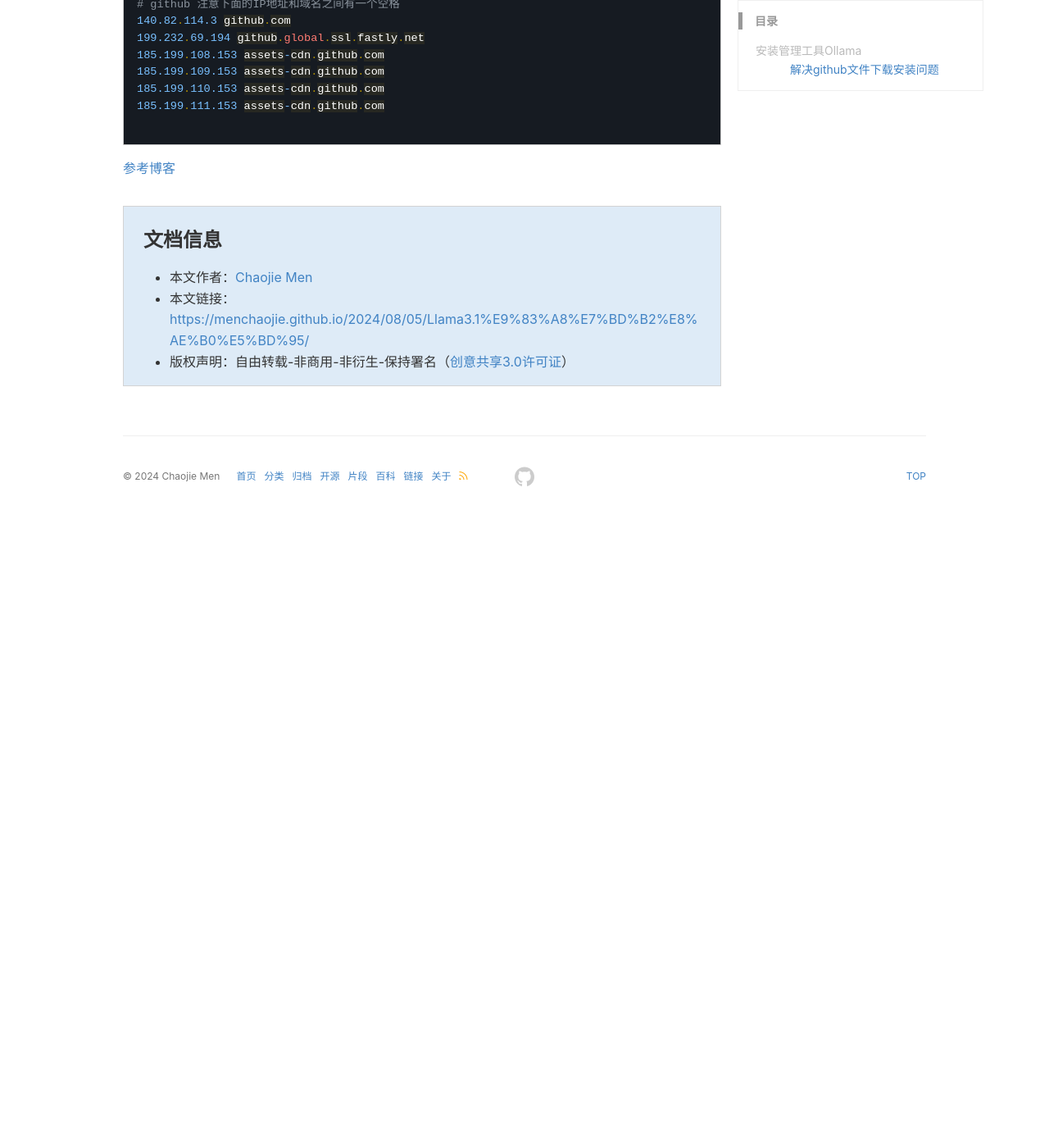
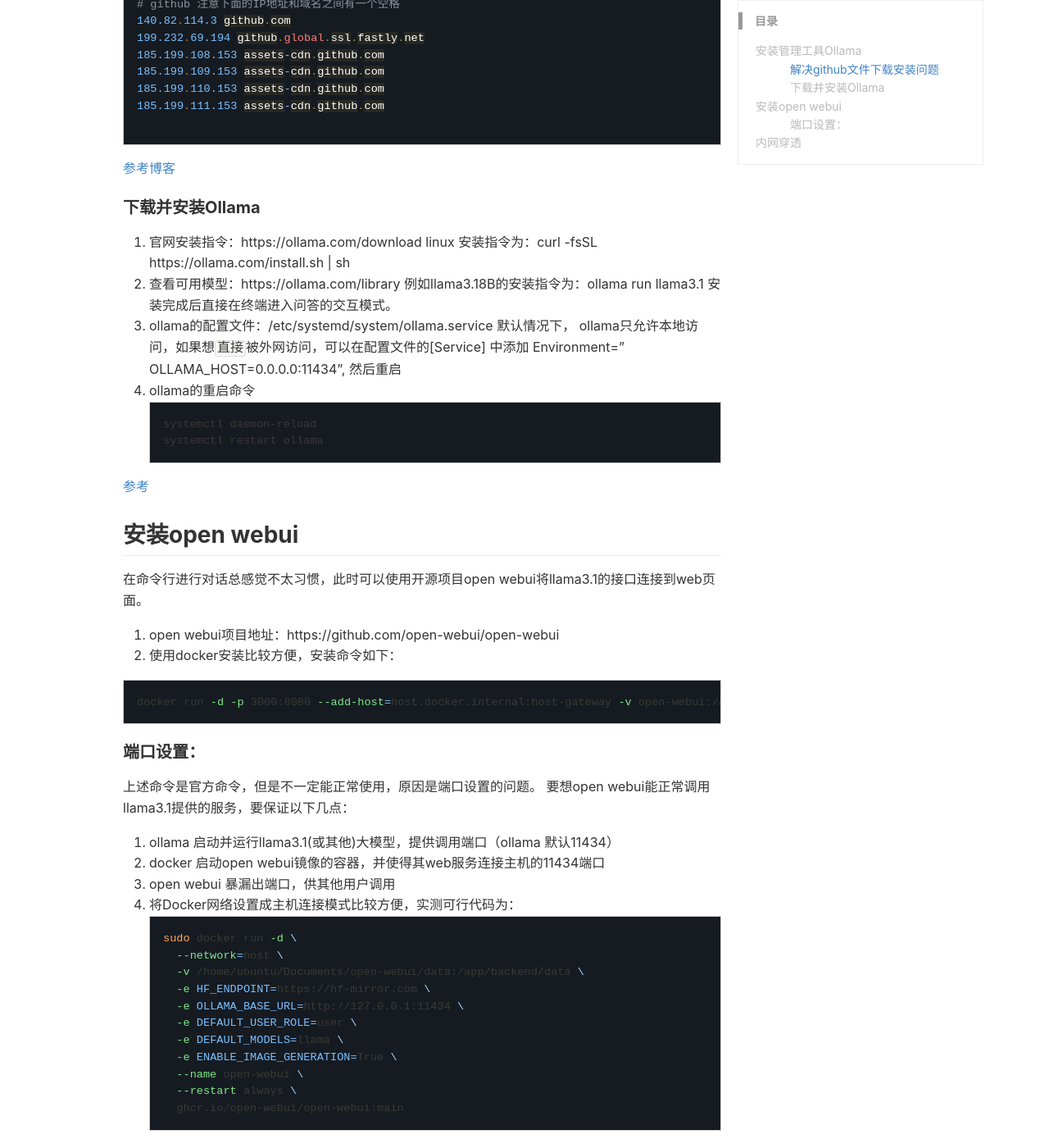
Before and after one commit to menchaojie/menchaojie.github.io, a Jekyll site: the page built from _posts/2024-08-05-Llama3.1部署记录.md, in a window 1280 px wide and 1400 px high, scrolled down 461 px. Shown: the whole window at 82% size. Built offline with Jekyll 4.4.1, drawn with Linux system fonts in a browser that asks for light colours; comment, search, counter and statistics services are not loaded; before the commit the page ends 1091 px from its top, so only the background shows below that; some of the changed text lies outside the part shown.

Commit message:
2024-08-07(Wednesday)16:32

````diff
--- a/_posts/2024-08-05-Llama3.1部署记录.md
+++ b/_posts/2024-08-05-Llama3.1部署记录.md
@@ -28,3 +28,62 @@ Ollama使得本地部署llama变得轻松愉悦，但也有一些问题，首先
 
 ```
 [参考博客](https://blog.csdn.net/okyanxingkui/article/details/136657627)
+
+#### 下载并安装Ollama
+1.  官网安装指令：https://ollama.com/download
+ linux 安装指令为：curl -fsSL https://ollama.com/install.sh | sh
+2.  查看可用模型：https://ollama.com/library
+例如llama3.18B的安装指令为：ollama run llama3.1
+安装完成后直接在终端进入问答的交互模式。
+3. ollama的配置文件：/etc/systemd/system/ollama.service
+默认情况下， ollama只允许本地访问，如果想`直接`被外网访问，可以在配置文件的[Service]
+中添加 Environment="OLLAMA_HOST=0.0.0.0:11434", 然后重启
+4. ollama的重启命令
+```bash
+systemctl daemon-reload
+systemctl restart ollama
+```
+
+[参考](https://zhuanlan.zhihu.com/p/686952702)
+
+## 安装open webui
+
+在命令行进行对话总感觉不太习惯，此时可以使用开源项目open webui将llama3.1的接口连接到web页面。
+
+1. open webui项目地址：https://github.com/open-webui/open-webui
+2.  使用docker安装比较方便，安装命令如下：
+
+```bash
+docker run -d -p 3000:8080 --add-host=host.docker.internal:host-gateway -v open-webui:/app/backend/data --name open-webui --restart always ghcr.io/open-webui/open-webui:main
+```
+####  端口设置：
+上述命令是官方命令，但是不一定能正常使用，原因是端口设置的问题。
+要想open webui能正常调用llama3.1提供的服务，要保证以下几点：
+1. ollama 启动并运行llama3.1(或其他)大模型，提供调用端口（ollama 默认11434）
+2.  docker 启动open webui镜像的容器，并使得其web服务连接主机的11434端口
+3. open webui 暴漏出端口，供其他用户调用
+4. 将Docker网络设置成主机连接模式比较方便，实测可行代码为：
+```bash
+sudo docker run -d \
+  --network=host \
+  -v /home/ubuntu/Documents/open-webui/data:/app/backend/data \
+  -e HF_ENDPOINT=https://hf-mirror.com \
+  -e OLLAMA_BASE_URL=http://127.0.0.1:11434 \
+  -e DEFAULT_USER_ROLE=user \
+  -e DEFAULT_MODELS=llama \
+  -e ENABLE_IMAGE_GENERATION=True \
+  --name open-webui \
+  --restart always \
+  ghcr.io/open-webui/open-webui:main
+```
+
+## 内网穿透
+如果服务部署在内网的电脑上，则外网无法访问，可可以使用如下方式进行端口转发：
+1. 如果没有可用的服务器，使用ngrok进行端口转发
+2. 如果有服务器，可以使用ssh 进行端口转发，命令如下：
+```bash
+ssh -R remote_port:127.0.0.1:local_ui_server_port(8080) name@remote_host
+```
+
+[参考1](https://zhuanlan.zhihu.com/p/686952702)
+[参考2](https://blog.csdn.net/alalaal/article/details/140529382)
````
